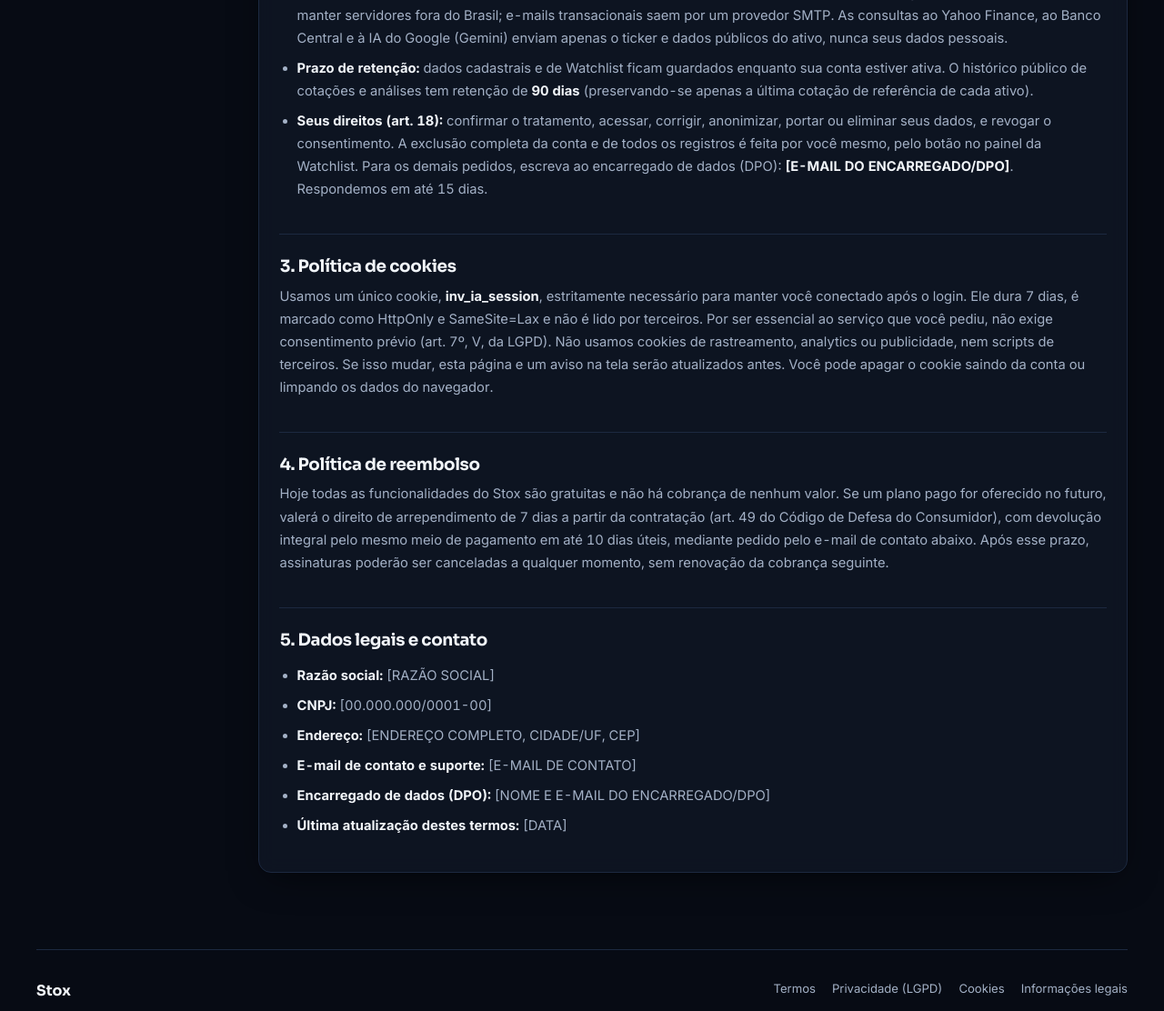
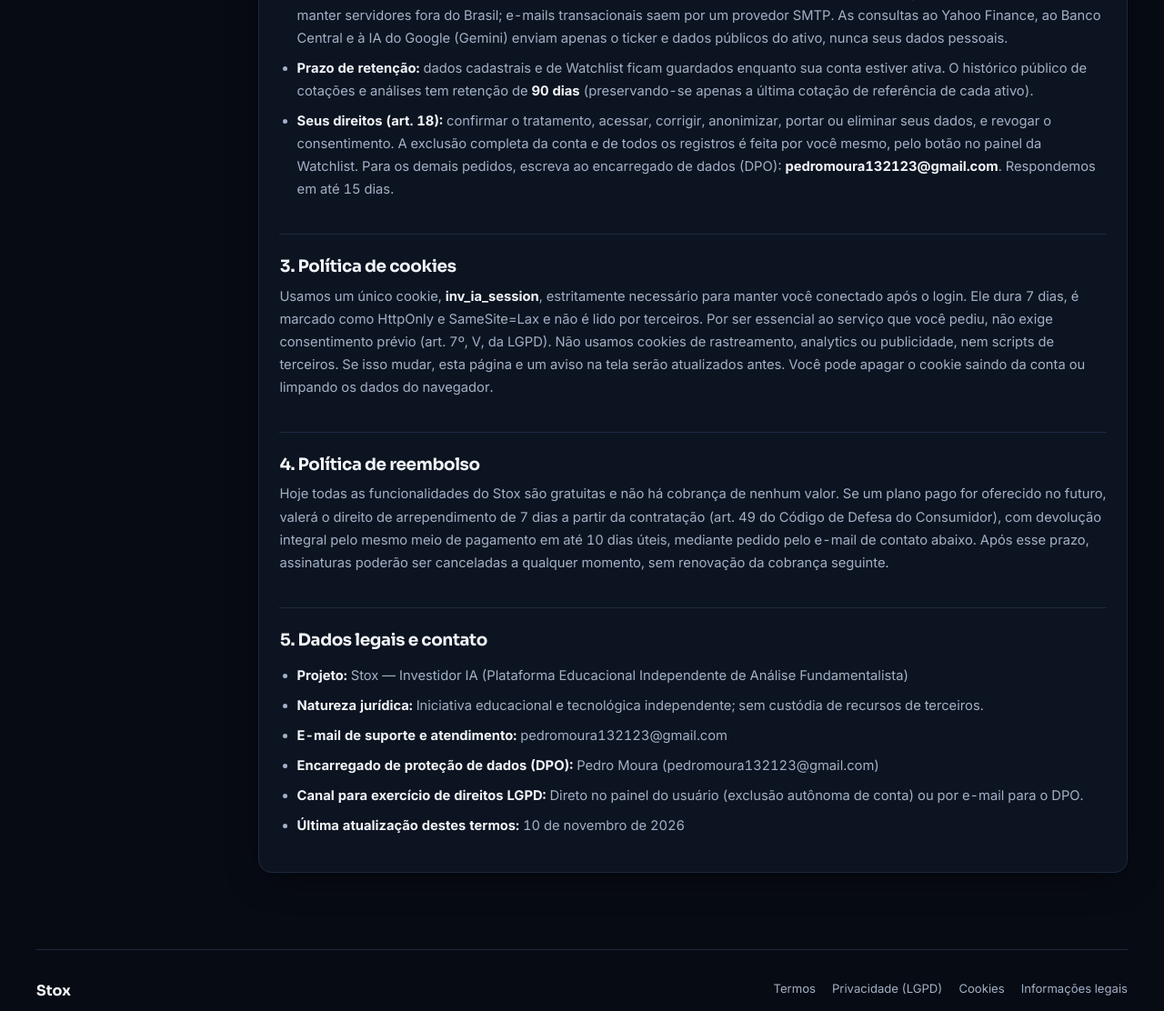
Before and after one commit to nontextidentfy/tentativab3, a Python web app: template templates/legal.html in a window 1280 px wide. Shown: the part 849-1961 px from the top of the page at 91% size. Run offline with Jinja, Linux system fonts and the light colour scheme; the template is opened without the code that fills it, so the values that code supplies are empty.

Commit message:
feat(lgpd): adiciona rota /privacidade, preenche dados do dpo e endurece cookies e tokens

```diff
--- a/main.py
+++ b/main.py
@@ -1217,6 +1217,12 @@ def pagina_termos_privacidade(request: Request, usuario: Optional[Usuario] = Dep
     return templates.TemplateResponse(request=request, name="legal.html", context={"usuario": usuario})
 
 
+@app.get("/privacidade")
+def redirecionar_privacidade():
+    """Redireciona atalho de privacidade diretamente para a seção correspondente nos termos legais."""
+    return RedirectResponse(url="/termos#privacidade", status_code=301)
+
+
 if __name__ == "__main__":
     import uvicorn
     uvicorn.run("main:app", host="127.0.0.1", port=8000, reload=True)
--- a/templates/legal.html
+++ b/templates/legal.html
@@ -84,7 +84,7 @@
     <li>
       <strong>Seus direitos (art. 18):</strong> confirmar o tratamento, acessar, corrigir, anonimizar, portar ou eliminar seus dados, e revogar o consentimento.
       A exclusão completa da conta e de todos os registros é feita por você mesmo, pelo botão no painel da Watchlist.
-      Para os demais pedidos, escreva ao encarregado de dados (DPO): <strong>[E-MAIL DO ENCARREGADO/DPO]</strong>. Respondemos em até 15 dias.
+      Para os demais pedidos, escreva ao encarregado de dados (DPO): <strong>pedromoura132123@gmail.com</strong>. Respondemos em até 15 dias.
     </li>
   </ul>
 
@@ -107,12 +107,12 @@
 
   <h2 id="empresa">5. Dados legais e contato</h2>
   <ul>
-    <li><strong>Razão social:</strong> [RAZÃO SOCIAL]</li>
-    <li><strong>CNPJ:</strong> [00.000.000/0001-00]</li>
-    <li><strong>Endereço:</strong> [ENDEREÇO COMPLETO, CIDADE/UF, CEP]</li>
-    <li><strong>E-mail de contato e suporte:</strong> [E-MAIL DE CONTATO]</li>
-    <li><strong>Encarregado de dados (DPO):</strong> [NOME E E-MAIL DO ENCARREGADO/DPO]</li>
-    <li><strong>Última atualização destes termos:</strong> [DATA]</li>
+    <li><strong>Projeto:</strong> Stox — Investidor IA (Plataforma Educacional Independente de Análise Fundamentalista)</li>
+    <li><strong>Natureza jurídica:</strong> Iniciativa educacional e tecnológica independente; sem custódia de recursos de terceiros.</li>
+    <li><strong>E-mail de suporte e atendimento:</strong> pedromoura132123@gmail.com</li>
+    <li><strong>Encarregado de proteção de dados (DPO):</strong> Pedro Moura (pedromoura132123@gmail.com)</li>
+    <li><strong>Canal para exercício de direitos LGPD:</strong> Direto no painel do usuário (exclusão autônoma de conta) ou por e-mail para o DPO.</li>
+    <li><strong>Última atualização destes termos:</strong> 10 de novembro de 2026</li>
   </ul>
 </div>
 </div>
```
Also changed, not shown: seguranca.py (+7 -1 lines), tests/test_fase3_busca_textos_erros.py (+1 -1 lines), tests/test_fase7_seguranca_email.py (+39 -0 lines).
